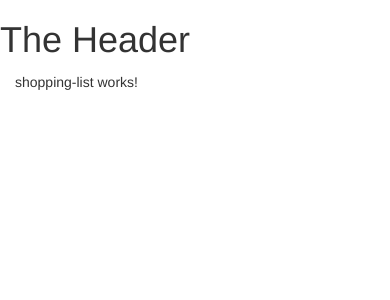
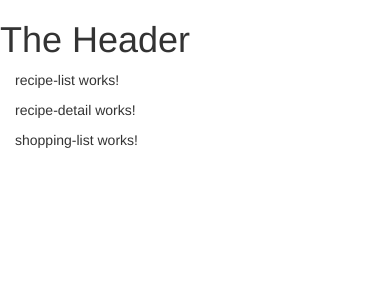
Before and after one commit to dashang/ng8-complete-guide, an Angular app: page / in a window 390 px wide. Shown: the top 300 px of the page. Built offline with nearby package versions, Linux system fonts and the light colour scheme.

Commit message:
recipe html

```diff
--- a/src/app/recipes/recipes.component.html
+++ b/src/app/recipes/recipes.component.html
@@ -1,8 +1,8 @@
 <div class="row">
   <div class="col-md-5">
-
+<app-recipe-list></app-recipe-list>
   </div>
-  <div class="col-md-5">
-
+  <div class="col-md-7">
+    <app-recipe-detail></app-recipe-detail>
   </div>
 </div>
```
